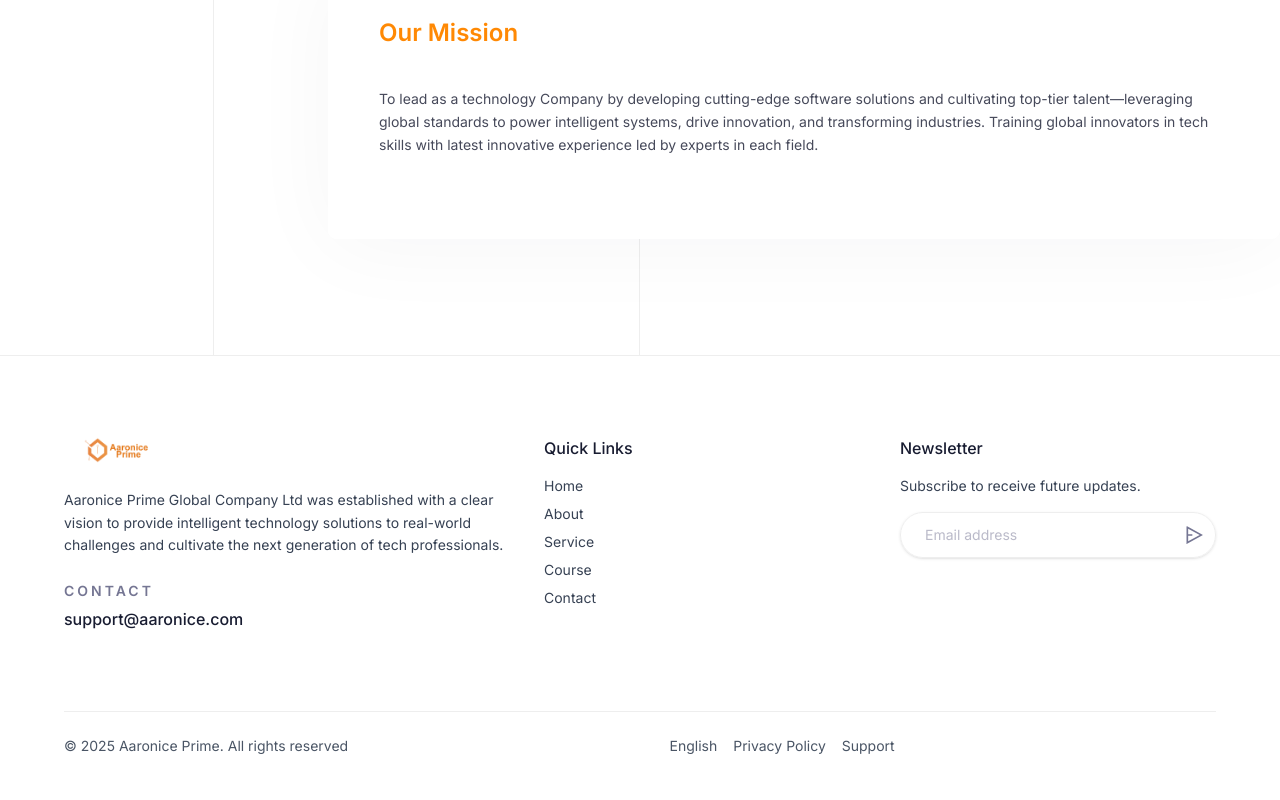
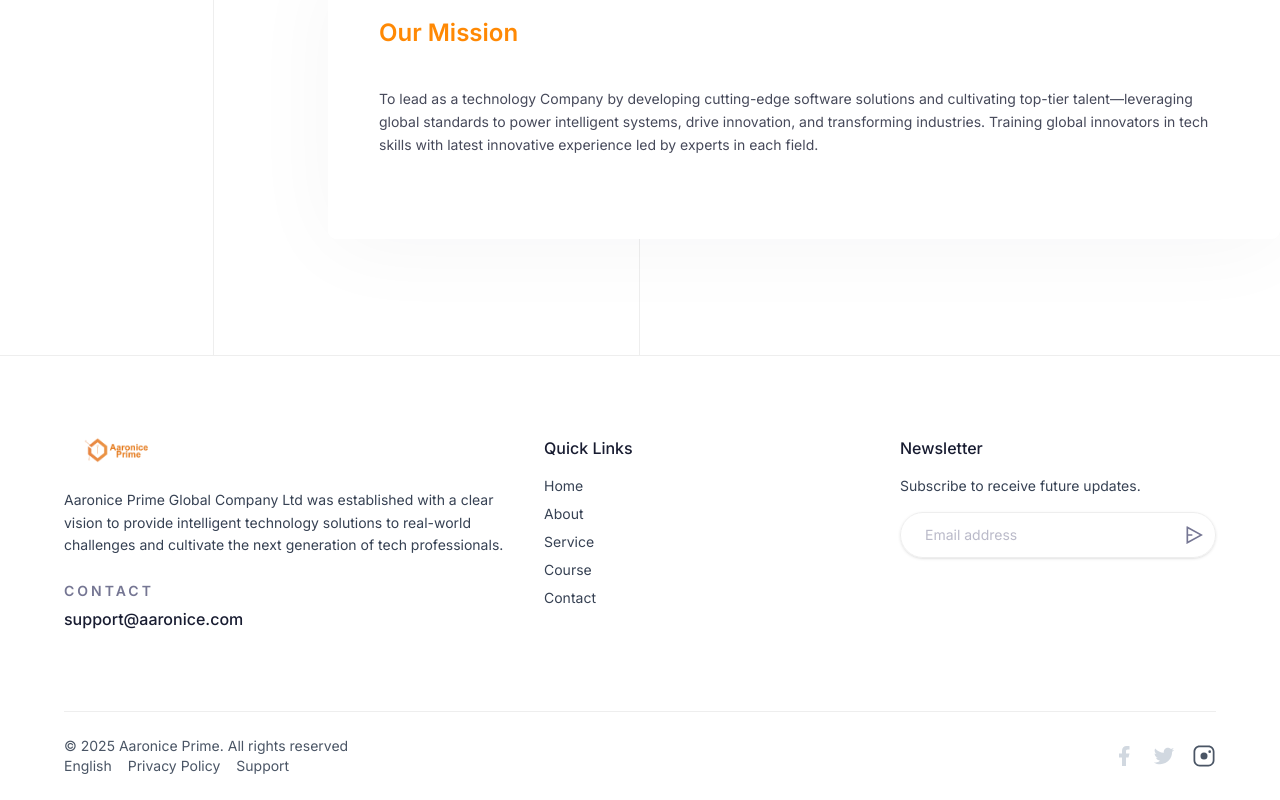
Before and after one commit to jerr001/aaronice-cms, a Next.js app: page /about in a window 1280 px wide. Shown: the part 791-1591 px from the top of the page. Built offline with nearby package versions, Linux system fonts and the light colour scheme.

Commit message:
feat: add social medi handles

```diff
--- a/components/Footer/index.tsx
+++ b/components/Footer/index.tsx
@@ -141,17 +141,152 @@ const Footer = () => {
 
         {/* Footer Bottom */}
         <div className="flex flex-col items-center justify-center gap-4 border-t border-stroke py-6 text-center text-sm text-gray-600 dark:border-strokedark dark:text-gray-300 md:flex-row md:justify-between md:text-left">
-          <p>&copy; {new Date().getFullYear()} Aaronice Prime. All rights reserved</p>
+           <motion.div
+              variants={{
+                hidden: {
+                  opacity: 0,
+                  y: -20,
+                },
+
+                visible: {
+                  opacity: 1,
+                  y: 0,
+                },
+              }}
+              initial="hidden"
+              whileInView="visible"
+              transition={{ duration: 1, delay: 0.1 }}
+              viewport={{ once: true }}
+              className="animate_top"
+            >
+
+                <p>&copy; {new Date().getFullYear()} Aaronice Prime. All rights reserved</p>
           <ul className="flex flex-wrap justify-center gap-4 md:justify-start">
             <li><a href="#" className="hover:text-orange-400">English</a></li>
             <li><a href="#" className="hover:text-orange-400">Privacy Policy</a></li>
             <li><a href="#" className="hover:text-orange-400">Support</a></li>
           </ul>
-          <ul className="flex gap-4">
-            {/* Social icons (your code already includes icons with hover effects) */}
-            {/* ... */}
+
+
+            </motion.div>
+
+             <motion.div
+              variants={{
+                hidden: {
+                  opacity: 0,
+                  y: -20,
+                },
+
+                visible: {
+                  opacity: 1,
+                  y: 0,
+                },
+              }}
+              initial="hidden"
+              whileInView="visible"
+              transition={{ duration: 1, delay: 0.1 }}
+              viewport={{ once: true }}
+              className="animate_top"
+            >
+
+              <ul className="flex gap-4">
+                <li>
+                  <a href="https://www.facebook.com/share/19XsgZEhe7/" aria-label="social icon">
+                    <svg
+                      className="fill-[#D1D8E0] transition-all duration-300 hover:text-orange-400"
+                      width="24"
+                      height="24"
+                      viewBox="0 0 24 24"
+                      fill="none"
+                      xmlns="http://www.w3.org/2000/svg"
+                    >
+                      <g clipPath="url(#clip0_48_1499)">
+                        <path
+                          d="M14 13.5H16.5L17.5 9.5H14V7.5C14 6.47 14 5.5 16 5.5H17.5V2.14C17.174 2.097 15.943 2 14.643 2C11.928 2 10 3.657 10 6.7V9.5H7V13.5H10V22H14V13.5Z"
+                          fill=""
+                        />
+                      </g>
+                      <defs>
+                        <clipPath id="clip0_48_1499">
+                          <rect width="24" height="24" fill="white" />
+                        </clipPath>
+                      </defs>
+                    </svg>
+                  </a>
+                </li>
+                <li>
+                  <a href="https://x.com/AaronicePGCLtd?t=SW1E_-V9NvTyDCqG8fUNnQ&s=09" aria-label="social icon">
+                    <svg
+                      className="fill-[#D1D8E0] transition-all duration-300 hover:text-orange-400"
+                      width="24"
+                      height="24"
+                      viewBox="0 0 24 24"
+                      fill="none"
+                      xmlns="http://www.w3.org/2000/svg"
+                    >
+                      <g clipPath="url(#clip0_48_1502)">
+                        <path
+                          d="M22.162 5.65593C21.3985 5.99362 20.589 6.2154 19.76 6.31393C20.6337 5.79136 21.2877 4.96894 21.6 3.99993C20.78 4.48793 19.881 4.82993 18.944 5.01493C18.3146 4.34151 17.4803 3.89489 16.5709 3.74451C15.6615 3.59413 14.7279 3.74842 13.9153 4.18338C13.1026 4.61834 12.4564 5.30961 12.0771 6.14972C11.6978 6.98983 11.6067 7.93171 11.818 8.82893C10.1551 8.74558 8.52832 8.31345 7.04328 7.56059C5.55823 6.80773 4.24812 5.75098 3.19799 4.45893C2.82628 5.09738 2.63095 5.82315 2.63199 6.56193C2.63199 8.01193 3.36999 9.29293 4.49199 10.0429C3.828 10.022 3.17862 9.84271 2.59799 9.51993V9.57193C2.59819 10.5376 2.93236 11.4735 3.54384 12.221C4.15532 12.9684 5.00647 13.4814 5.95299 13.6729C5.33661 13.84 4.6903 13.8646 4.06299 13.7449C4.32986 14.5762 4.85 15.3031 5.55058 15.824C6.25117 16.345 7.09712 16.6337 7.96999 16.6499C7.10247 17.3313 6.10917 17.8349 5.04687 18.1321C3.98458 18.4293 2.87412 18.5142 1.77899 18.3819C3.69069 19.6114 5.91609 20.2641 8.18899 20.2619C15.882 20.2619 20.089 13.8889 20.089 8.36193C20.089 8.18193 20.084 7.99993 20.076 7.82193C20.8949 7.2301 21.6016 6.49695 22.163 5.65693L22.162 5.65593Z"
+                          fill=""
+                        />
+                      </g>
+                      <defs>
+                        <clipPath id="clip0_48_1502">
+                          <rect width="24" height="24" fill="white" />
+                        </clipPath>
+                      </defs>
+                    </svg>
+                  </a>
+                </li>
+                <li>
+                   <a href="https://www.instagram.com/aaronicepgcltd?igsh=eDlzcmhjb2M0NGdj" aria-label="LinkedIn" className="group">
+
+
+            <svg
+    width="24" height="24"
+    viewBox="0 0 512 512"
+    xmlns="http://www.w3.org/2000/svg"
+    fill="currentColor"
+  >
+    <path d="M349.33 69.33a93.62 93.62 0 0 1 93.34 93.34v186.66a93.62 93.62 0 0 1-93.34 93.34H162.67a93.62 93.62 0 0 1-93.34-93.34V162.67a93.62 93.62 0 0 1 93.34-93.34h186.66m0-37.33H162.67C90.8 32 32 90.8 32 162.67v186.66C32 421.2 90.8 480 162.67 480h186.66C421.2 480 480 421.2 480 349.33V162.67C480 90.8 421.2 32 349.33 32z"/>
+    <circle cx="377.33" cy="162.67" r="28"/>
+    <circle cx="256" cy="256" r="74.67"/>
+  </svg>
+
+  {/* <svg className="fill-[#D1D8E0] transition-all duration-300 group-hover:fill-orange-400"
+    width="24"
+    height="24"
+    viewBox="0 0 24 24"
+    xmlns="http://www.w3.org/2000/svg"
+  >
+    <g clip-path="url(#clip0_48_1508)">
+      <path
+        d="M18.244 2.25h3.308l-7.227 8.26 8.502 11.24H16.17l-5.214-6.817L4.99 21.75H1.68l7.73-8.835L1.254 2.25H8.08l4.713 6.231zm-1.161 17.52h1.833L7.084 4.126H5.117z"
+        fill=""
+      />
+    </g>
+    <defs>
+      <clipPath id="clip0">
+        <rect width="24" height="24" fill="white" />
+      </clipPath>
+    </defs>
+  </svg> */}
+</a>
+
+                </li>
+
+
           </ul>
+
+            </motion.div>
+
+
+
+
+
         </div>
+
+
       </div>
     </footer>
   );
```
